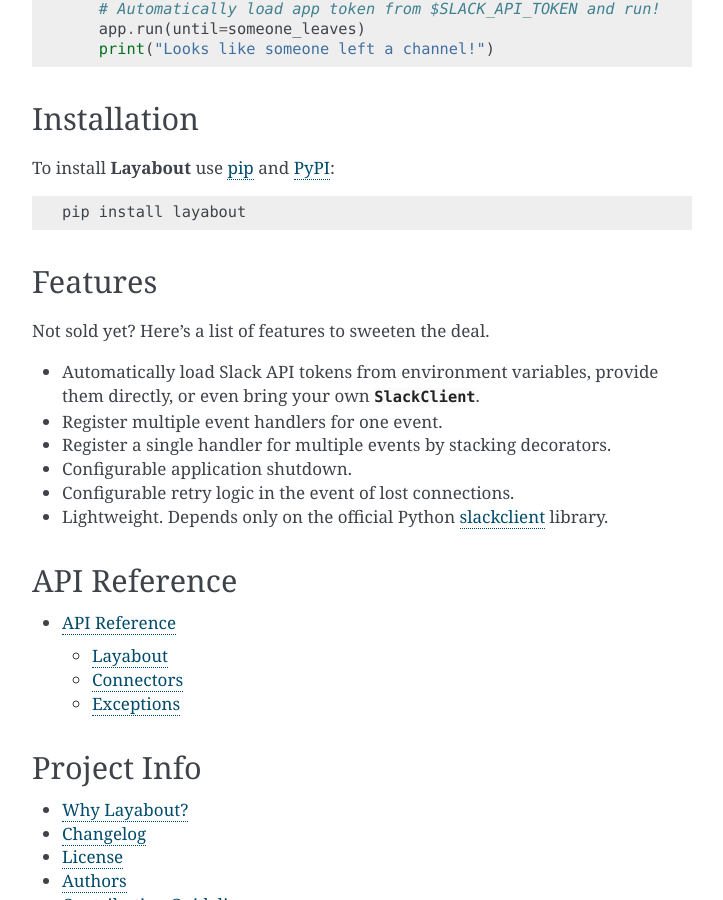
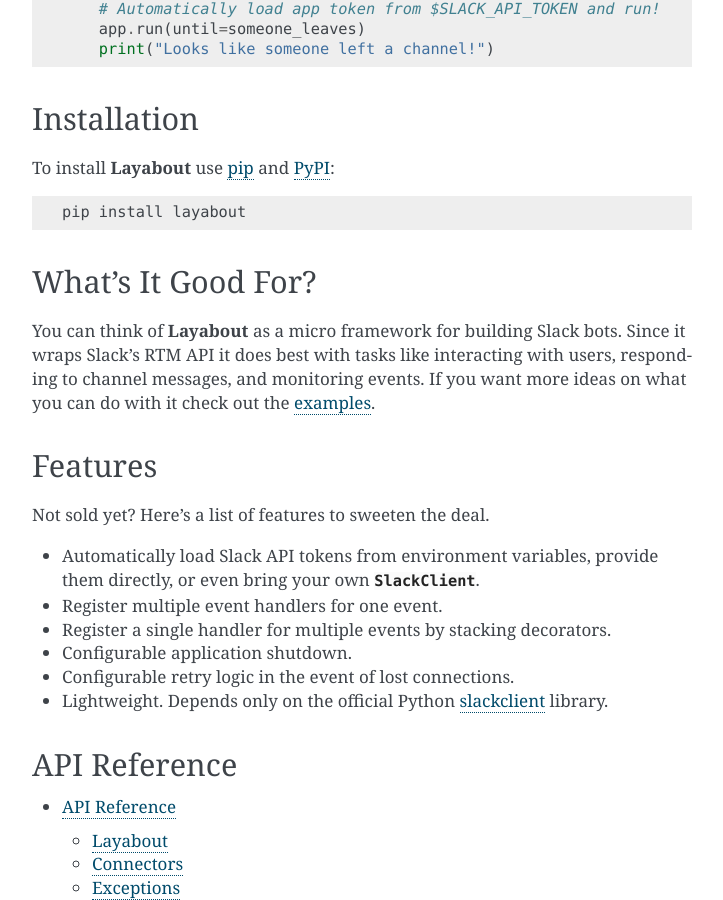
Before and after one commit to reillysiemens/layabout, a Sphinx documentation site: the page built from docs/index.rst, in a window 1280 px wide and 900 px high, scrolled down 731 px. Shown: the whole window, without its empty margins (388-1111 px from the left). Built offline with Sphinx 7.4.7, drawn with Linux system fonts in a browser that asks for light colours; the version number could not be read and is left out.

Commit message:
Add a blurb about what it's good for

```diff
--- a/docs/index.rst
+++ b/docs/index.rst
@@ -71,6 +71,14 @@
 
    pip install layabout
 
+What's It Good For?
+-------------------
+
+You can think of **Layabout** as a micro framework for building Slack bots.
+Since it wraps Slack's RTM API it does best with tasks like interacting with
+users, responding to channel messages, and monitoring events. If you want more
+ideas on what you can do with it check out the `examples`_.
+
 Features
 --------
 
@@ -113,4 +121,5 @@
 
 .. _pip: https://pypi.org/project/pip/
 .. _PyPI: https://pypi.org/
+.. _examples: https://github.com/reillysiemens/layabout/tree/master/examples
 .. _slackclient: https://pypi.org/project/slackclient/
```
Also changed, not shown: README.rst (+9 -0 lines).
